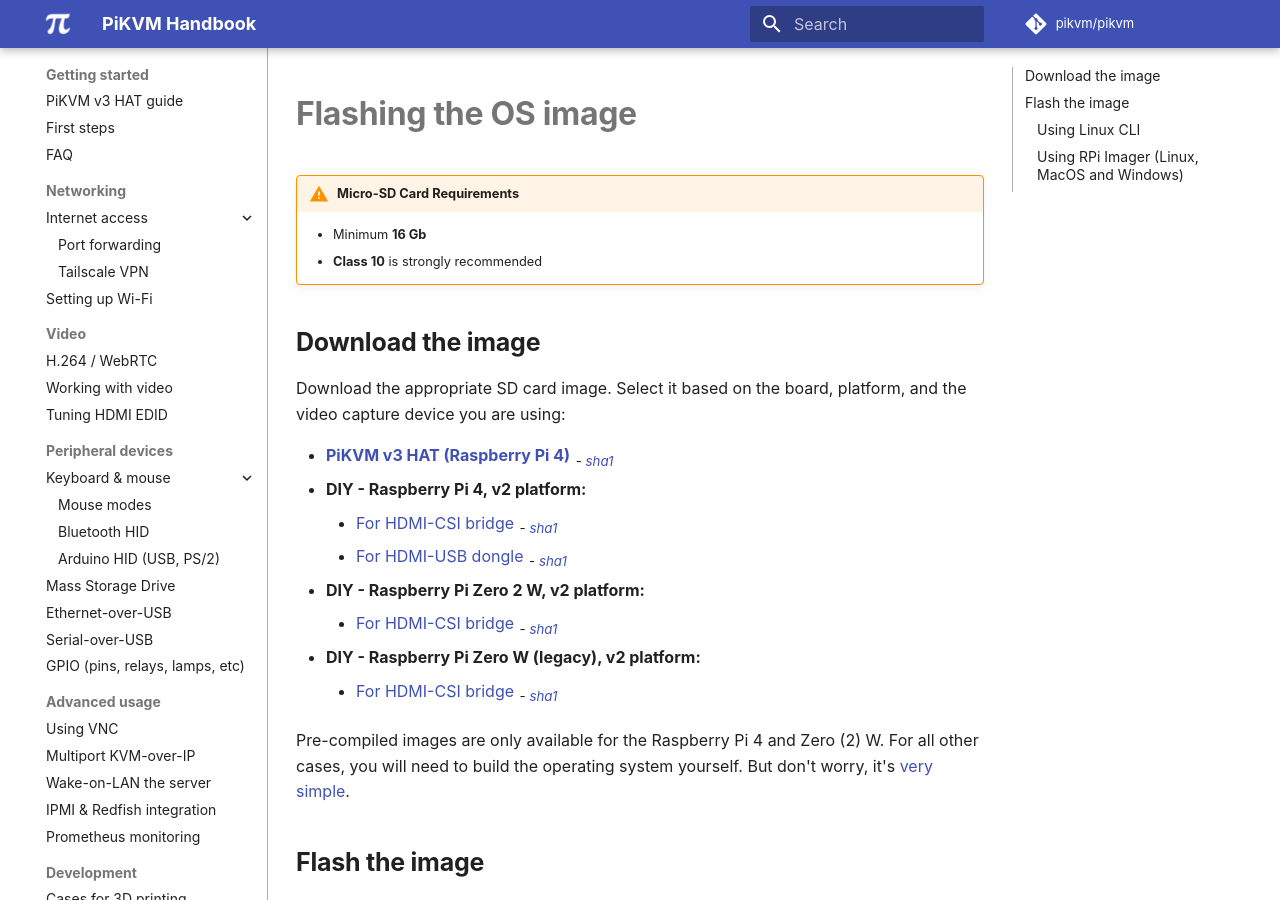
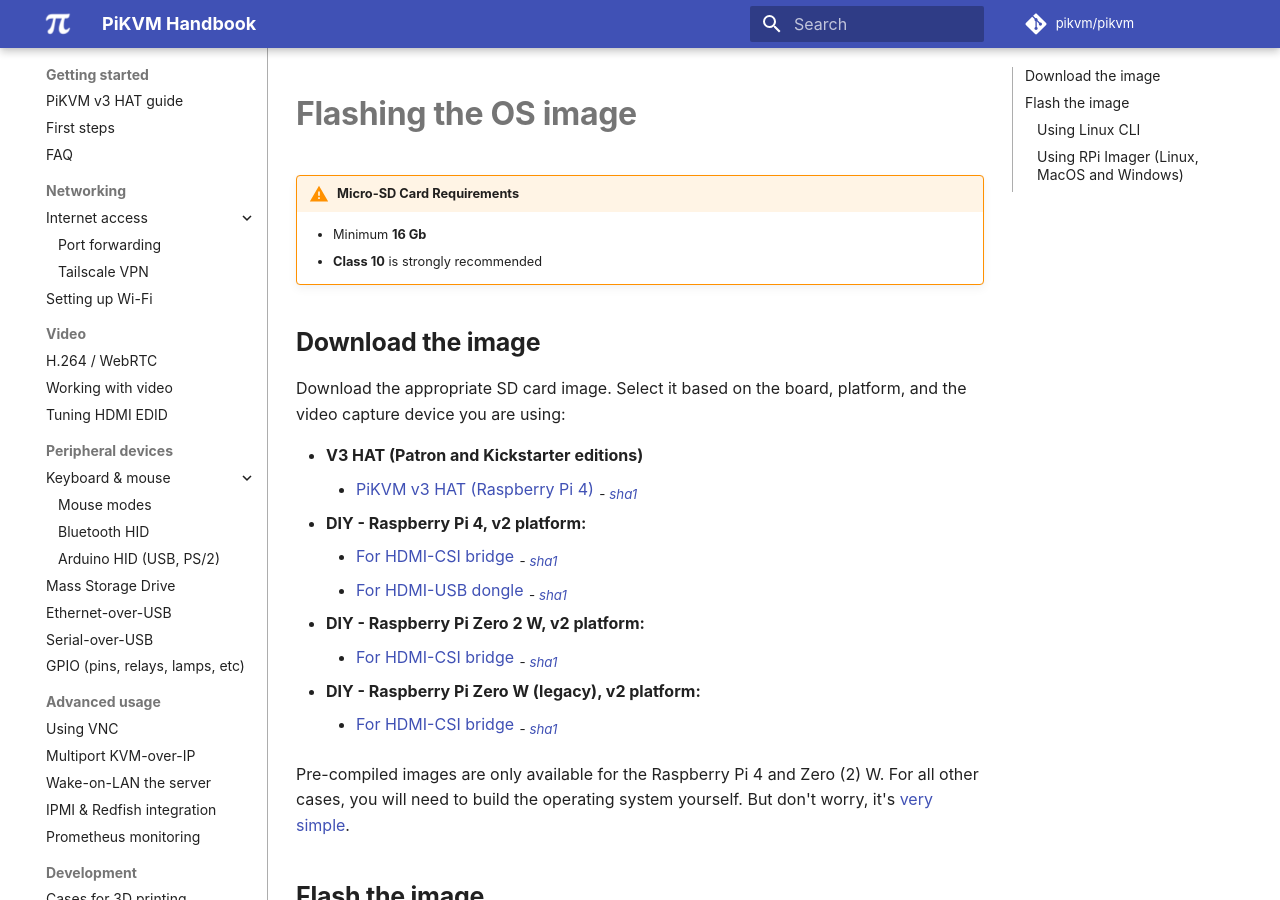
Before and after one commit to pikvm/pikvm, an MkDocs documentation site: the page built from docs/flashing_os.md, in a window 1280 px wide and 900 px high. Built offline with MkDocs 1.6.1 and Material for MkDocs 9.7.7, drawn with Linux system fonts in a browser that asks for light colours; some web fonts are replaced; comment, search, counter and statistics services are not loaded.

Commit message:
Update flashing_os.md

```diff
--- a/docs/flashing_os.md
+++ b/docs/flashing_os.md
@@ -8,7 +8,8 @@
 
 Download the appropriate SD card image. Select it based on the board, platform, and the video capture device you are using:
 
-* [**PiKVM v3 HAT (Raspberry Pi 4)**](https://files.pikvm.org/images/v3-hdmi-rpi4-latest.img.xz) <sub>- [*sha1*](https://files.pikvm.org/images/v3-hdmi-rpi4-latest.img.xz.sha1)</sub>
+* **V3 HAT (Patron and Kickstarter editions)**
+    * [PiKVM v3 HAT (Raspberry Pi 4)](https://files.pikvm.org/images/v3-hdmi-rpi4-latest.img.xz) <sub>- [*sha1*](https://files.pikvm.org/images/v3-hdmi-rpi4-latest.img.xz.sha1)</sub>
 * **DIY - Raspberry Pi 4, v2 platform:**
     * [For HDMI-CSI bridge](https://files.pikvm.org/images/v2-hdmi-rpi4-latest.img.xz) <sub>- [*sha1*](https://files.pikvm.org/images/v2-hdmi-rpi4-latest.img.xz.sha1)</sub>
     * [For HDMI-USB dongle](https://files.pikvm.org/images/v2-hdmiusb-rpi4-latest.img.xz) <sub>- [*sha1*](https://files.pikvm.org/images/v2-hdmiusb-rpi4-latest.img.xz.sha1)</sub>
```
